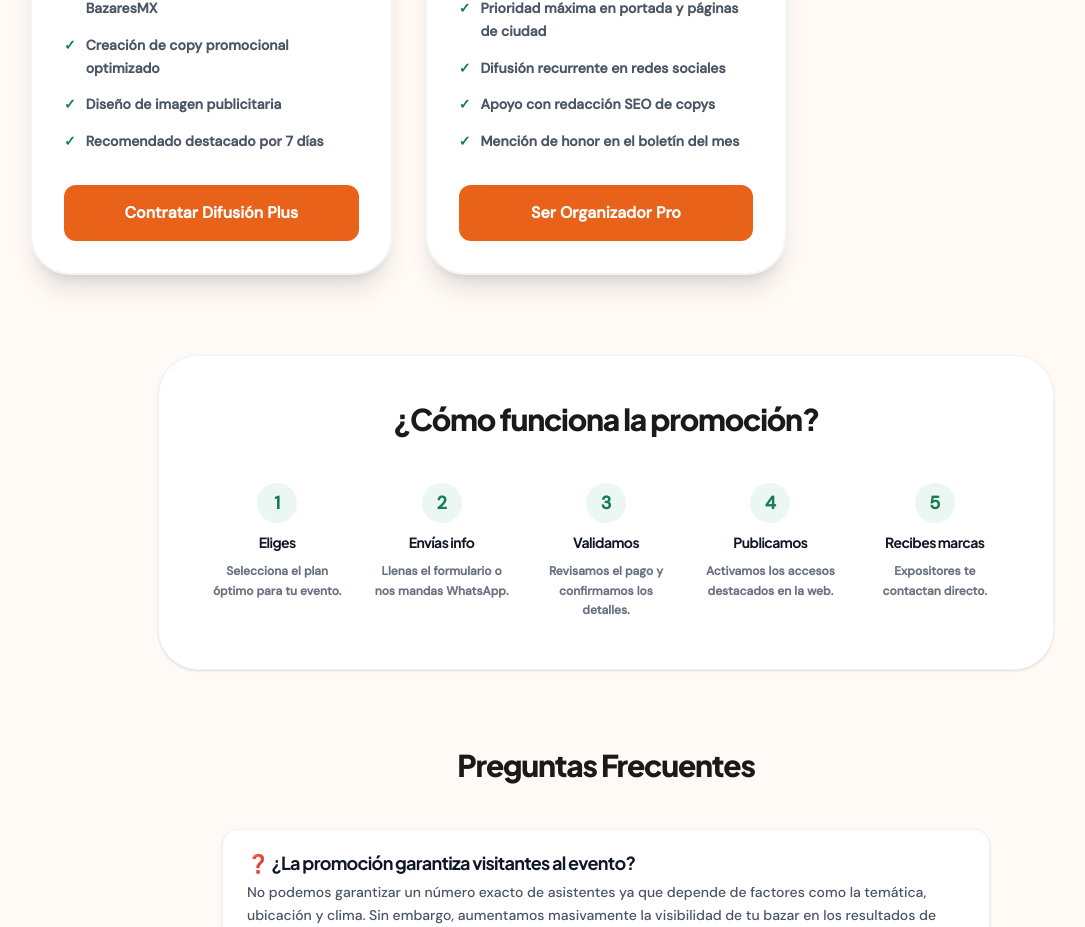
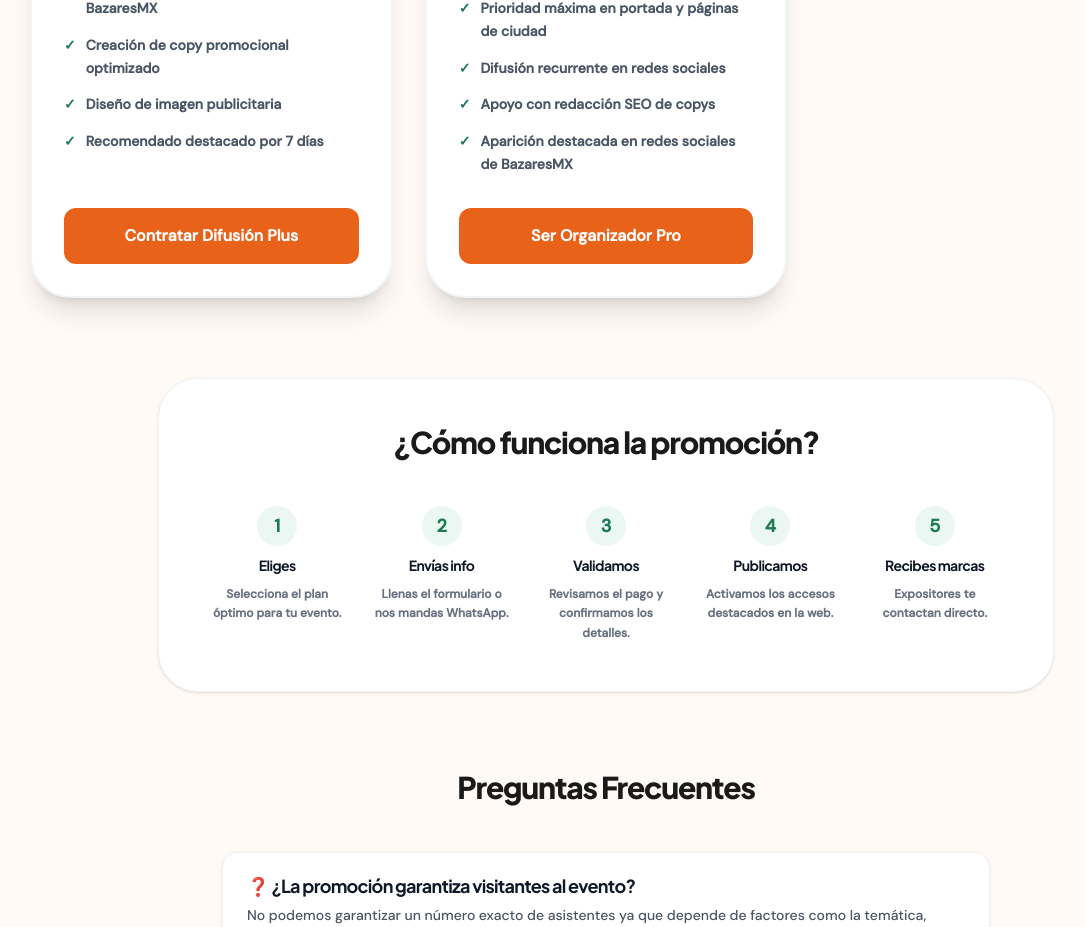
Before and after one commit to azulno26/bazaresmx, a Next.js app: page /promocionar-bazar in a window 1280 px wide. Shown: the part 1456-2383 px from the top of the page, without its empty margins (34-1119 px from the left). Built offline with nearby package versions, Linux system fonts and the light colour scheme.

Commit message:
fix: reemplazar boletin del mes por redes sociales en Organizador Pro

```diff
--- a/src/app/promocionar-bazar/page.tsx
+++ b/src/app/promocionar-bazar/page.tsx
@@ -94,7 +94,7 @@ const paquetes = [
       "Prioridad máxima en portada y páginas de ciudad",
       "Difusión recurrente en redes sociales",
       "Apoyo con redacción SEO de copys",
-      "Mención de honor en el boletín del mes"
+      "Aparición destacada en redes sociales de BazaresMX"
     ],
     cta: "Ser Organizador Pro",
     href: `https://wa.me/5215623194635?text=${encodeURIComponent("Hola, me interesa la suscripción de Organizador Pro de $1,499/mes")}`,
```
